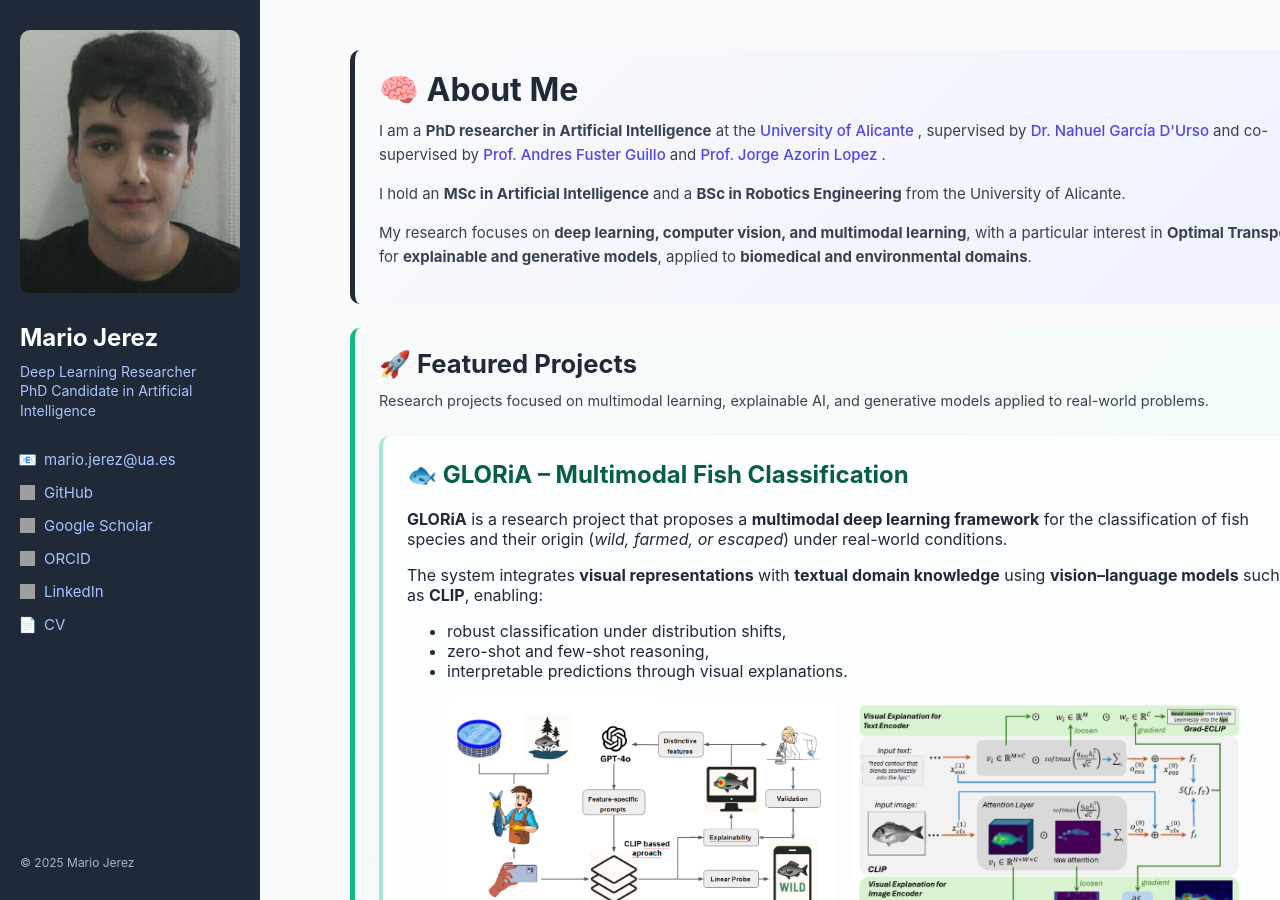
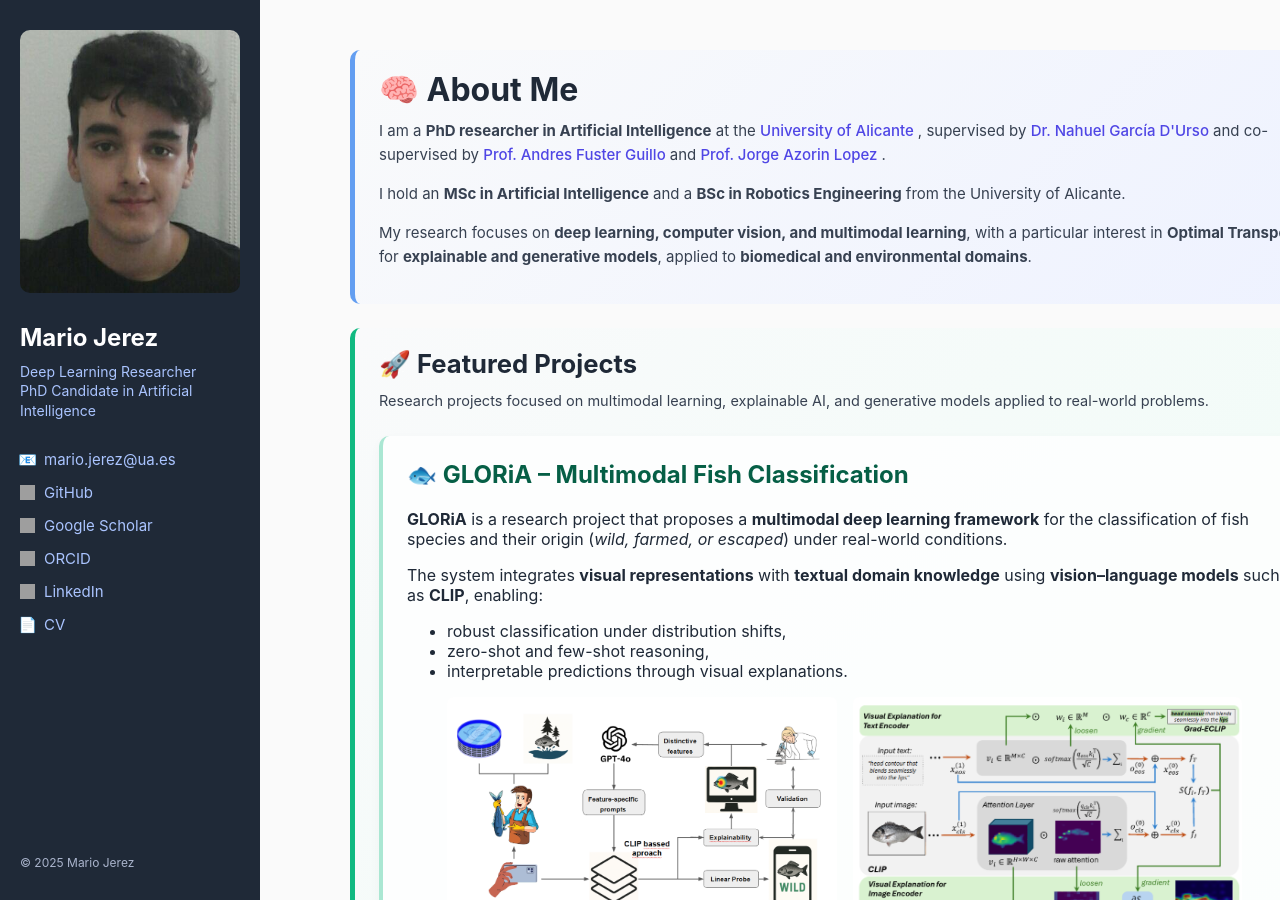
Before and after one commit to Mariojt72/Mariojt72.github.io, a Jekyll site: the page built from index.md, in a window 1280 px wide and 900 px high. Built offline with Jekyll 4.4.1, drawn with Linux system fonts in a browser that asks for light colours; grey boxes are pictures that could not be loaded.

Commit message:
Update index.md

```diff
--- a/index.md
+++ b/index.md
@@ -3,7 +3,7 @@ layout: default
 title: "Portfolio – Mario Jerez"
 ---
 
-<div class="about-header">
+<div class="about-header about-main">
   <h1>🧠 About Me</h1>
 
   <p class="about-tagline">
```
